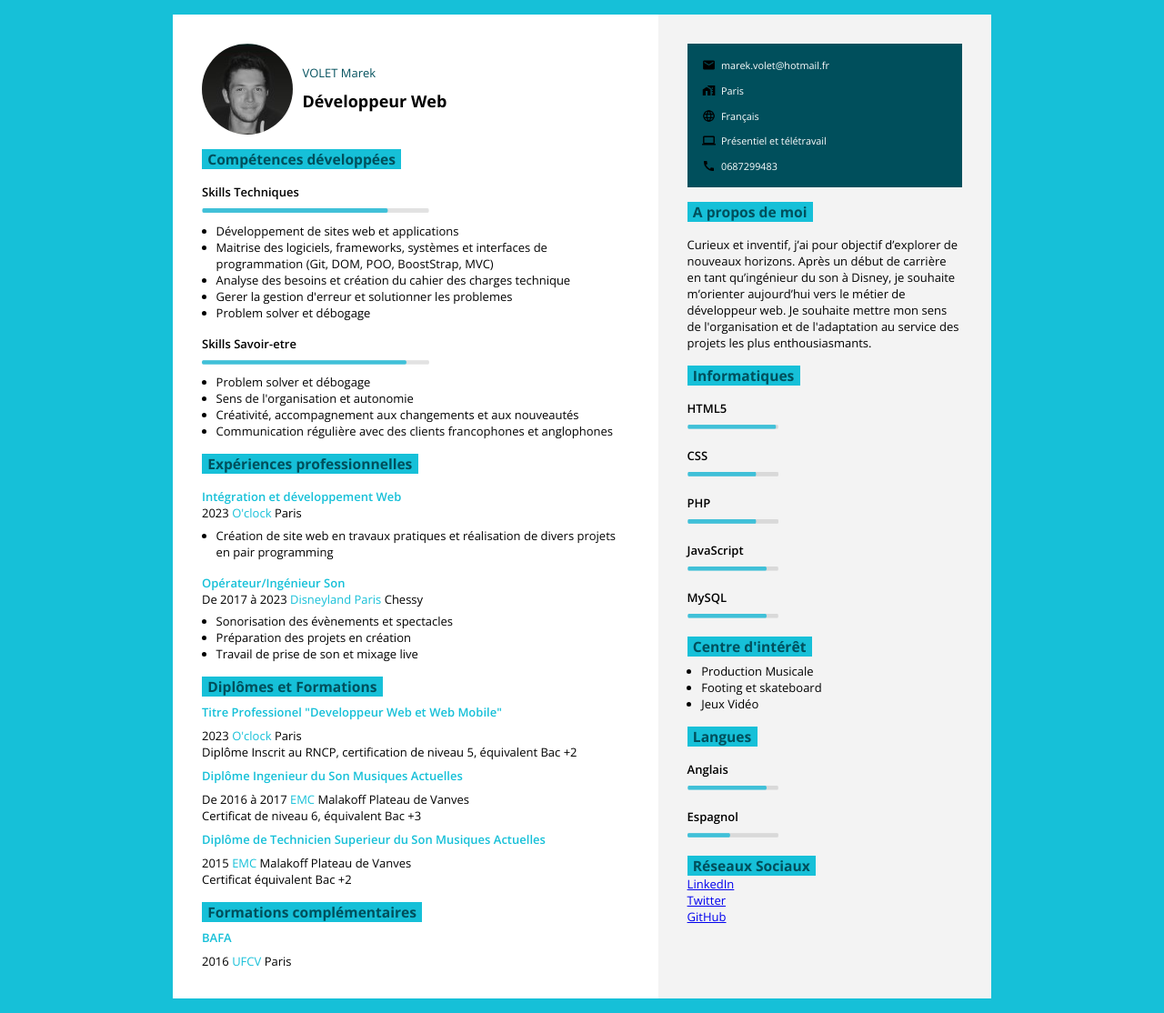
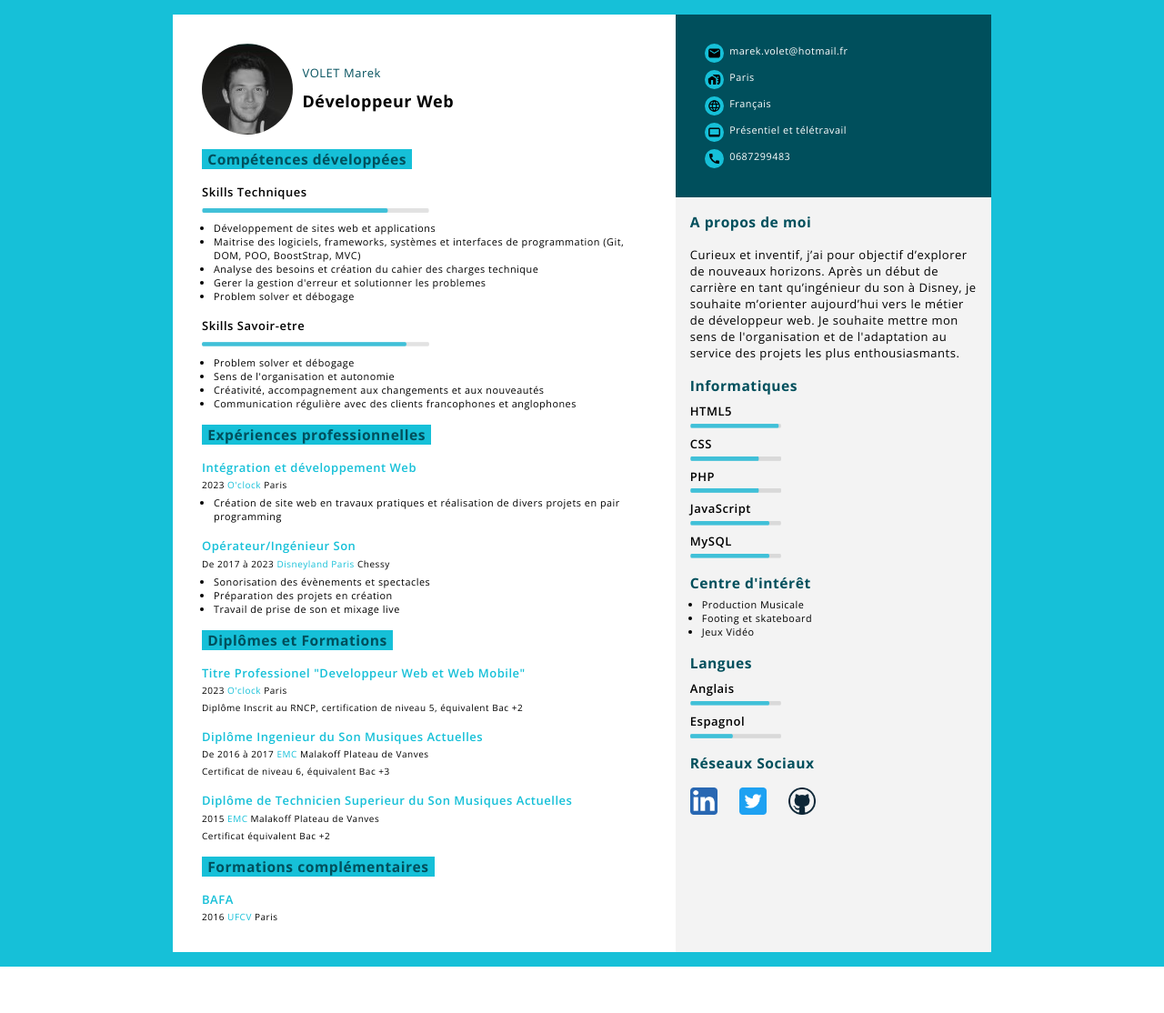
Before and after one commit to VOLETMarek/VOLETMarek.github.io, a PHP site: page /html/index.html in a window 1280 px wide. Shown: the whole page at 91% size. After the commit the page ends 1063 px from the top, so only its background shows below. Run offline with PHP 8.4, Linux system fonts and the light colour scheme.

Commit message:
CV_before_responsive

```diff
--- a/CV_VOLET_MAREK/css/style.css
+++ b/CV_VOLET_MAREK/css/style.css
@@ -1,4 +1,4 @@
-/********** global style **********/
+/********** Global **********/
 
 
 
@@ -7,6 +7,7 @@ body {
     font-family: 'Open Sans', sans-serif;
     font-size: small;
     line-height: normal;
+    letter-spacing: 0.04em;
 }
 
 .wrapper {
@@ -18,11 +19,6 @@ body {
 
 .main-title, section {
     margin : 1rem;
-}
-
-.section-list_icon {
-    width : 15px;
-    height: 15px;
 }
 
 h3, .main-title_text__intro {
@@ -41,9 +37,15 @@ h3 {
     font-weight: 600;
 }
 
+.section-list__item {
+    display: flex;
+    gap: 0.4rem;
+}
+
 ul.main-section_list {
     list-style-type: disc;
     padding: 0.5em 0 0 1.2em;
+    font-size: smaller;
 }
 
 .main-section_progressbar__large {
@@ -58,7 +60,7 @@ ul.main-section_list {
 
 
 
-/********** header **********/
+/********** Header **********/
 
 
 
@@ -109,10 +111,11 @@ ul.main-section_list {
 
 .main-section_text {
     display: block;
-    margin: 0.5rem 0;
+    color: #16c0d8;
+    font-weight: 600;
 }
 
-.main-section_text__job, .main-section_text {
+.main-section_text__job {
     color: #16c0d8;
     font-weight: 600;
 }
@@ -130,6 +133,15 @@ ul.main-section_list {
     inline-size: 20em;
 }
 
+.main-section_date_location {
+    font-size: x-small;
+    margin: 0.2rem 0 0;
+}
+
+.section-text_diplome {
+    margin: 0.5em 0 0;
+}
+
 
 
 /********** Main section right **********/
@@ -139,23 +151,53 @@ ul.main-section_list {
 .right-content {
     width: 40%;
     background-color: #f3f3f3;
-    padding: 1rem;
 }
 
 .main-section_list__infos {
     font-size: smaller;
     display: flex;
     flex-direction: column;
-    gap: 0.8rem;
-}
-
-.section-list__item {
-    display: flex;
-    gap: 0.4rem;
+    gap: 0.5rem;
+    padding: 1rem;
 }
 
 .main-section_profil_info {
     padding: 1rem;
     background: #004f5c;
     color: white;
+    margin: 0;
 }
+
+.section-list_icon {
+    width : 15px;
+    height: 15px;
+    background-color: #16c0d8;;
+    border: solid #16c0d8;
+    border-radius: 50%;
+
+}
+
+.section-list_item__info, .section-list_item__lang {
+    margin: 0.5rem 0 0;
+}
+
+.main-section_progressbar {
+    display: block;
+    margin: 0.3rem 0 0;
+}
+
+.main-section_title__right {
+    background-color: #f3f3f3;
+    padding: 0;
+}
+
+.section-list_social{
+    width: 30px;
+    height: 30px;
+}
+
+.main-section-social_wrapper {
+    display: flex;
+    gap: 1.5rem;
+    margin: 1rem 0 0;
+}
--- a/CV_VOLET_MAREK/html/index.html
+++ b/CV_VOLET_MAREK/html/index.html
@@ -27,7 +27,8 @@
         <div class="left-content">
             <header class="main-title">
                 <img class="main-title_profilpic" src="../images/profilpic.jpg" alt="Photo_de_profil_VOLET_Marek">
-                <h1 class="main-title_title"> <em class="main-title_name">VOLET Marek</em> <strong class="main-title_jobname">Développeur Web</strong> </h1>
+                <h1 class="main-title_title"> <em class="main-title_name">VOLET Marek</em> <strong
+                        class="main-title_jobname">Développeur Web</strong> </h1>
             </header>
 
             <!-- / Compétences développées / -->
@@ -36,11 +37,13 @@
                 <h2 class="main-section_title">Compétences développées</h2>
                 <div class="main-section_profil">
                     <h3 class="main-section_text__profil">Skills Techniques</h3>
-                    <img class="main-section_progressbar__large" src="../images/progressionbar/longprogressionbar80.png" alt="progression_bar">
+                    <img class="main-section_progressbar__large" src="../images/progressionbar/longprogressionbar80.png"
+                        alt="progression_bar">
                 </div>
                 <ul class="main-section_list">
                     <li class="section-list_item">Développement de sites web et applications</li>
-                    <li class="section-list_item">Maitrise des logiciels, frameworks, systèmes et interfaces de programmation (Git, DOM, POO, BoostStrap, MVC)</li>
+                    <li class="section-list_item">Maitrise des logiciels, frameworks, systèmes et interfaces de
+                        programmation (Git, DOM, POO, BoostStrap, MVC)</li>
                     <li class="section-list_item">Analyse des besoins et création du cahier des charges technique</li>
                     <li class="section-list_item">Gerer la gestion d'erreur et solutionner les problemes</li>
                     <li class="section-list_item">Problem solver et débogage</li>
@@ -50,13 +53,15 @@
 
                 <div class="main-section_profil">
                     <h3 class="main-section_text__profil">Skills Savoir-etre</h3>
-                    <img class="main-section_progressbar__large" src="../images/progressionbar/longprogressionbar90.png" alt="progression_bar">
+                    <img class="main-section_progressbar__large" src="../images/progressionbar/longprogressionbar90.png"
+                        alt="progression_bar">
                 </div>
                 <ul class="main-section_list">
                     <li class="section-list_item">Problem solver et débogage</li>
                     <li class="section-list_item">Sens de l'organisation et autonomie</li>
                     <li class="section-list_item">Créativité, accompagnement aux changements et aux nouveautés</li>
-                    <li class="section-list_item">Communication régulière avec des clients francophones et anglophones</li>
+                    <li class="section-list_item">Communication régulière avec des clients francophones et anglophones
+                    </li>
                 </ul>
             </section>
 
@@ -66,14 +71,17 @@
                 <h2 class="main-section_title">Expériences professionnelles</h2>
                 <h3 class="main-section_text__job">Intégration et développement Web </h3>
                 <div class="main-section_date_location">
-                    <time class="setion-text_date" datetime="2023">2023</time> <em class="section-text_firm">O'clock</em> <em class="section-text_location">Paris</em>
+                    <time class="setion-text_date" datetime="2023">2023</time> <em
+                        class="section-text_firm">O'clock</em> <em class="section-text_location">Paris</em>
                 </div>
                 <ul class="main-section_list">
-                    <li class="section-list_item">Création de site web en travaux pratiques et réalisation de divers projets en pair programming</li>
+                    <li class="section-list_item">Création de site web en travaux pratiques et réalisation de divers
+                        projets en pair programming</li>
                 </ul>
                 <h3 class="main-section_text__job">Opérateur/Ingénieur Son </h3>
                 <div class="main-section_date_location">
-                    <time class="setion-text_date" datetime="2017">De 2017</time> à <time class="setion-text_date" datetime="2023">2023</time>
+                    <time class="setion-text_date" datetime="2017">De 2017</time> à <time class="setion-text_date"
+                        datetime="2023">2023</time>
                     <em class="section-text_firm">Disneyland Paris</em>
                     <em class="section-text_location">Chessy</em>
                 </div>
@@ -93,11 +101,13 @@
                     <time class="setion-text_date" datetime="2023">2023</time>
                     <em class="section-text_firm">O'clock</em>
                     <em class="section-text_location">Paris</em>
-                    <p class="section-text_diplome">Diplôme Inscrit au RNCP, certification de niveau 5, équivalent Bac +2</p>
+                    <p class="section-text_diplome">Diplôme Inscrit au RNCP, certification de niveau 5, équivalent Bac
+                        +2</p>
                 </div>
                 <h3 class="main-section_text">Diplôme Ingenieur du Son Musiques Actuelles </h3>
                 <div class="main-section_date_location">
-                    <time class="setion-text_date" datetime="2016">De 2016</time> à <time class="setion-text_date" datetime="2017">2017</time>
+                    <time class="setion-text_date" datetime="2016">De 2016</time> à <time class="setion-text_date"
+                        datetime="2017">2017</time>
                     <em class="section-text_firm"> EMC </em>
                     <em class="section-text_location">Malakoff Plateau de Vanves</em>
                     <p class="section-text_diplome">Certificat de niveau 6, équivalent Bac +3</p>
@@ -161,40 +171,48 @@
             <!-- / A propos de moi / -->
 
             <section class="main-section">
-                <h2 class="main-section_title">A propos de moi</h2>
-                <p class="main-title_text__intro">Curieux et inventif, j’ai pour objectif d’explorer de nouveaux horizons. Après un début de carrière en tant qu’ingénieur du son à Disney, je souhaite m’orienter aujourd’hui vers le métier de développeur web. Je souhaite mettre mon sens de l'organisation et de l'adaptation au service des projets les plus enthousiasmants.</p>
+                <h2 class="main-section_title__right">A propos de moi</h2>
+                <p class="main-title_text__intro">Curieux et inventif, j’ai pour objectif d’explorer de nouveaux
+                    horizons. Après un début de carrière en tant qu’ingénieur du son à Disney, je souhaite
+                    m’orienter aujourd’hui vers le métier de développeur web. Je souhaite mettre mon sens de
+                    l'organisation et de l'adaptation au service des projets les plus enthousiasmants.</p>
             </section>
 
             <!-- / Informatique / -->
 
             <section class="main-section">
-                <h2 class="main-section_title">Informatiques</h2>
+                <h2 class="main-section_title__right">Informatiques</h2>
                 <div class="main-section_profil">
-                        <h3 class="section-list_item" for="info_OS">HTML5</h3>
-                        <img class="main-section_progressbar" src="../images/progressionbar/smallprogressionbar95.png" alt="progression_bar">
+                    <h3 class="section-list_item__info" for="info_OS">HTML5</h3>
+                    <img class="main-section_progressbar" src="../images/progressionbar/smallprogressionbar95.png"
+                        alt="progression_bar">
                 </div>
                 <div class="main-section_profil">
-                        <h3 class="section-list_item" for="info_VSC">CSS</h3>
-                        <img class="main-section_progressbar" src="../images/progressionbar/smallprogressionbar80.png" alt="progression_bar">
+                    <h3 class="section-list_item__info" for="info_VSC">CSS</h3>
+                    <img class="main-section_progressbar" src="../images/progressionbar/smallprogressionbar80.png"
+                        alt="progression_bar">
                 </div>
                 <div class="main-section_profil">
-                        <h3 class="section-list_item" for="info_VB">PHP</h3>
-                        <img class="main-section_progressbar" src="../images/progressionbar/smallprogressionbar80.png" alt="progression_bar">
+                    <h3 class="section-list_item__info" for="info_VB">PHP</h3>
+                    <img class="main-section_progressbar" src="../images/progressionbar/smallprogressionbar80.png"
+                        alt="progression_bar">
                 </div>
                 <div class="main-section_profil">
-                        <h3 class="section-list_item" for="info_office">JavaScript</h3>
-                        <img class="main-section_progressbar" src="../images/progressionbar/smallprogressionbar90.png" alt="progression_bar">
+                    <h3 class="section-list_item__info" for="info_office">JavaScript</h3>
+                    <img class="main-section_progressbar" src="../images/progressionbar/smallprogressionbar90.png"
+                        alt="progression_bar">
                 </div>
                 <div class="main-section_profil">
-                        <h3 class="section-list_item" for="info_navigateur">MySQL</h3>
-                        <img class="main-section_progressbar" src="../images/progressionbar/smallprogressionbar90.png" alt="progression_bar">
+                    <h3 class="section-list_item__info" for="info_navigateur">MySQL</h3>
+                    <img class="main-section_progressbar" src="../images/progressionbar/smallprogressionbar90.png"
+                        alt="progression_bar">
                 </div>
             </section>
 
             <!-- / Centre d'interêt / -->
 
             <section class="main-section">
-                <h2 class="main-section_title">Centre d'intérêt</h2>
+                <h2 class="main-section_title__right">Centre d'intérêt</h2>
                 <ul class="main-section_list">
                     <li class="section-list_item">Production Musicale</li>
                     <li class="section-list_item">Footing et skateboard</li>
@@ -205,26 +223,37 @@
             <!-- / Langues / -->
 
             <section class="main-section">
-                <h2 class="main-section_title">Langues</h2>
+                <h2 class="main-section_title__right">Langues</h2>
                 <div class="main-section_profil">
-                        <h3 class="section-list_item" for="langues_FR">Anglais</h3>
-                        <img class="main-section_progressbar" src="../images/progressionbar/smallprogressionbar90.png" alt="progression_bar">
+                    <h3 class="section-list_item__lang" for="langues_FR">Anglais</h3>
+                    <img class="main-section_progressbar" src="../images/progressionbar/smallprogressionbar90.png"
+                        alt="progression_bar">
                 </div>
                 <div class="main-section_profil">
-                        <h3 class="section-list_item" for="langues_EN">Espagnol</h3>
-                        <img class="main-section_progressbar" src="../images/progressionbar/smallprogressionbar45.png" alt="progression_bar">
+                    <h3 class="section-list_item__lang" for="langues_EN">Espagnol</h3>
+                    <img class="main-section_progressbar" src="../images/progressionbar/smallprogressionbar45.png"
+                        alt="progression_bar">
                 </div>
             </section>
 
             <!-- / Reseaux Sociaux / -->
 
             <section class="main-section">
-                <h2 class="main-section_title">Réseaux Sociaux</h2>
-                <a href="https://www.linkedin.com/in/marek-volet/">LinkedIn</a>
-                <a href="https://twitter.com/rrSyntax">Twitter</a>
-                <a href="https://github.com/VOLETMarek">GitHub</a>
+                <h2 class="main-section_title__right">Réseaux Sociaux</h2>
+                <div class="main-section-social_wrapper">
+                    <a class="main-section_link" href="https://www.linkedin.com/in/marek-volet/" target="_blank">
+                        <img class="section-list_social" src="../images/icons/linkedin.png" alt="linkedin_icon">
+                    </a>
+                    <a class="main-section_link" href="https://twitter.com/rrSyntax" target="_blank">
+                        <img class="section-list_social" src="../images/icons/twitter.png" alt="twitter_icon">
+                    </a>
+                    <a class="main-section_link" href="https://github.com/VOLETMarek" target="_blank">
+                        <img class="section-list_social" src="../images/icons/github.png" alt="github_icon">
+                    </a>
+                </div>
             </section>
         </div>
     </div>
 </body>
+
 </html>
```
Also changed, not shown: CV_VOLET_MAREK/images/icons/github.png (added), CV_VOLET_MAREK/images/icons/linkedin.png (added), CV_VOLET_MAREK/images/icons/twitter.png (added). Lines whose indentation alone changed are shown as unchanged.
